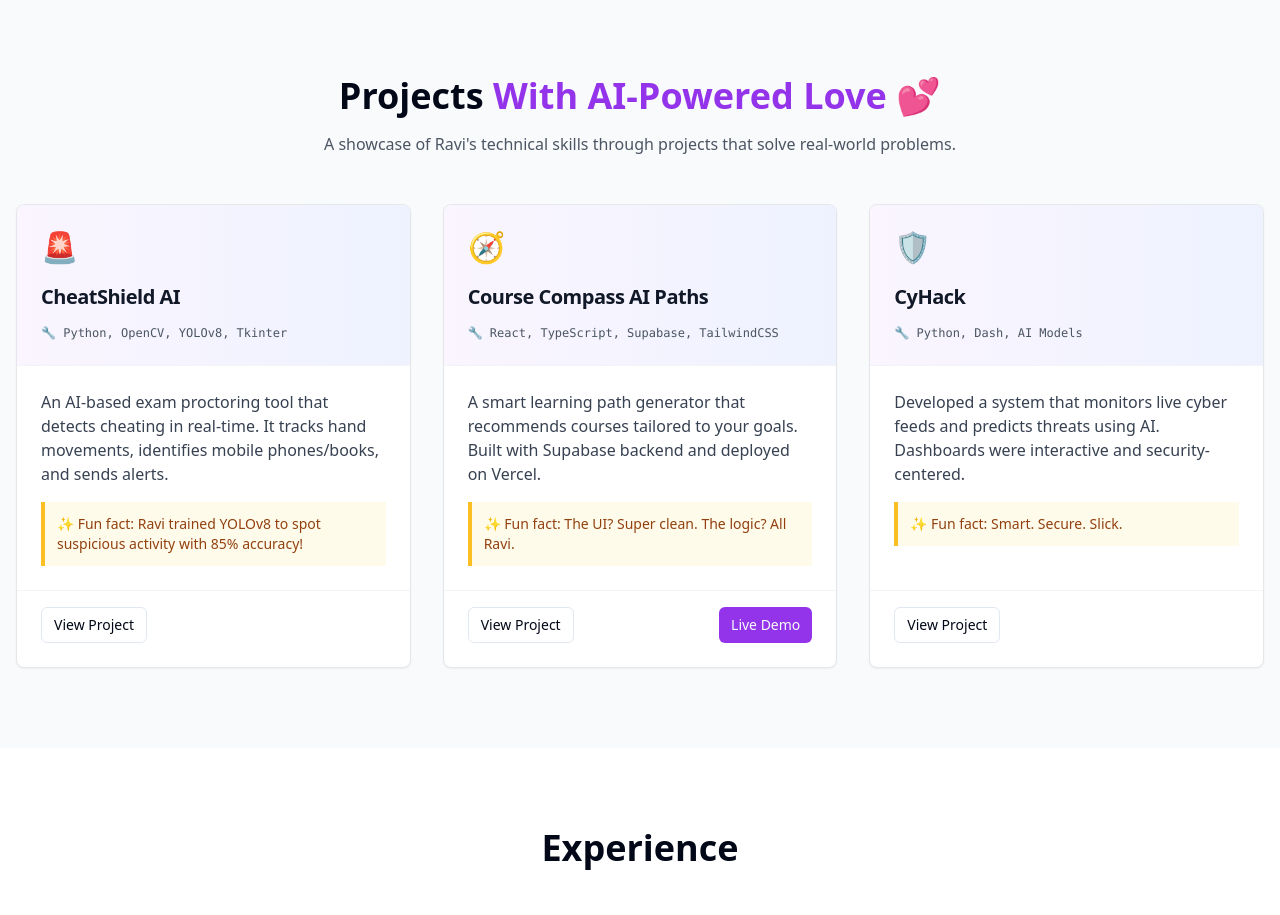
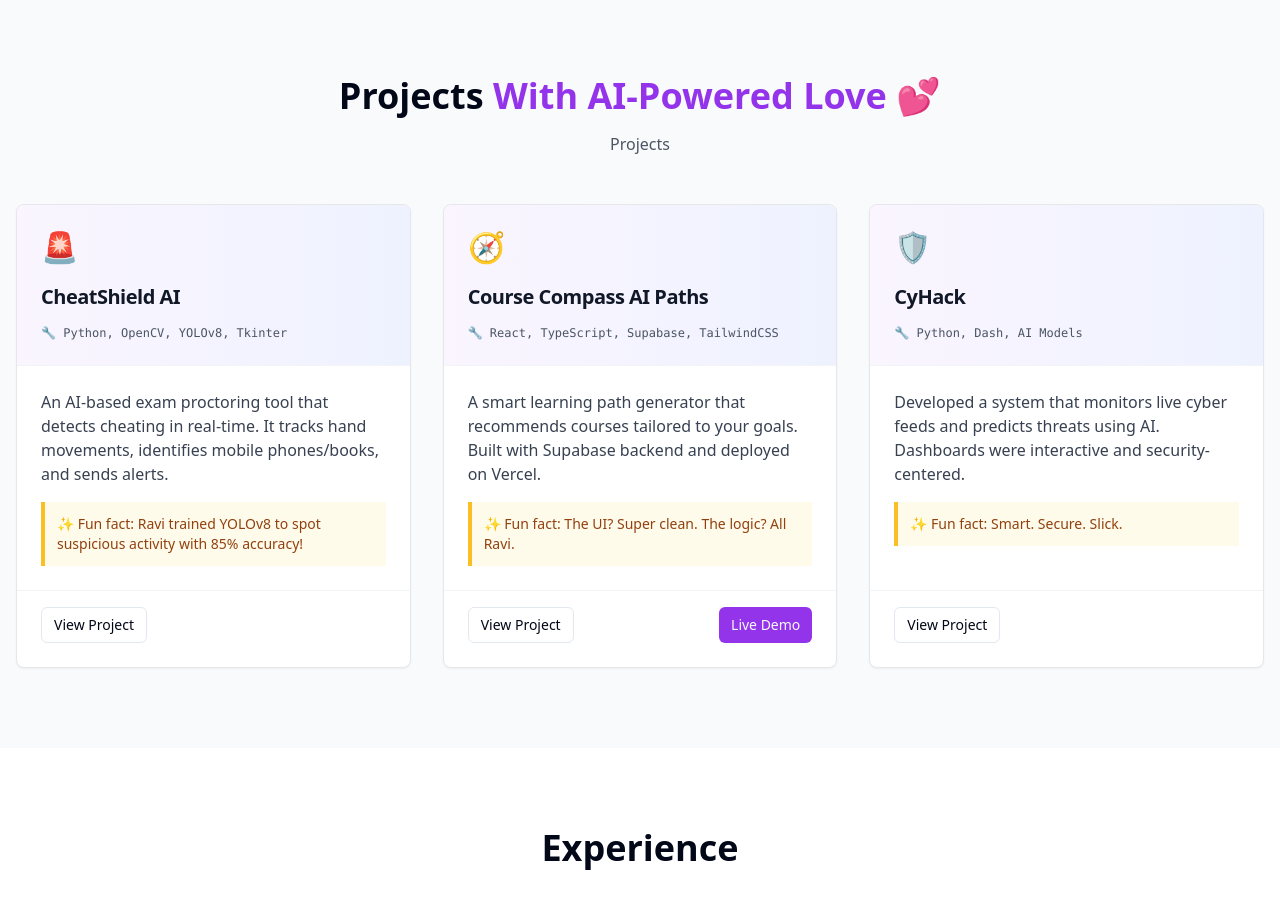
Before and after one commit to ravikirank2018/portfolio-ravi, a React (Vite) app: page / in a window 1280 px wide. Shown: the part 1520-2435 px from the top of the page. Built offline with nearby package versions, Linux system fonts and the light colour scheme.

Commit message:
Refactor: Projects section copy
Change the projects section copy.

```diff
--- a/src/components/ProjectsSection.tsx
+++ b/src/components/ProjectsSection.tsx
@@ -92,7 +92,7 @@ const ProjectsSection = () => {
           Projects <span className="text-purple-600">With AI-Powered Love 💕</span>
         </h2>
         <p className="text-center text-gray-600 mb-12 max-w-2xl mx-auto">
-          A showcase of Ravi's technical skills through projects that solve real-world problems.
+          Projects
         </p>
 
         <div className="grid grid-cols-1 md:grid-cols-2 lg:grid-cols-3 gap-8">
```
